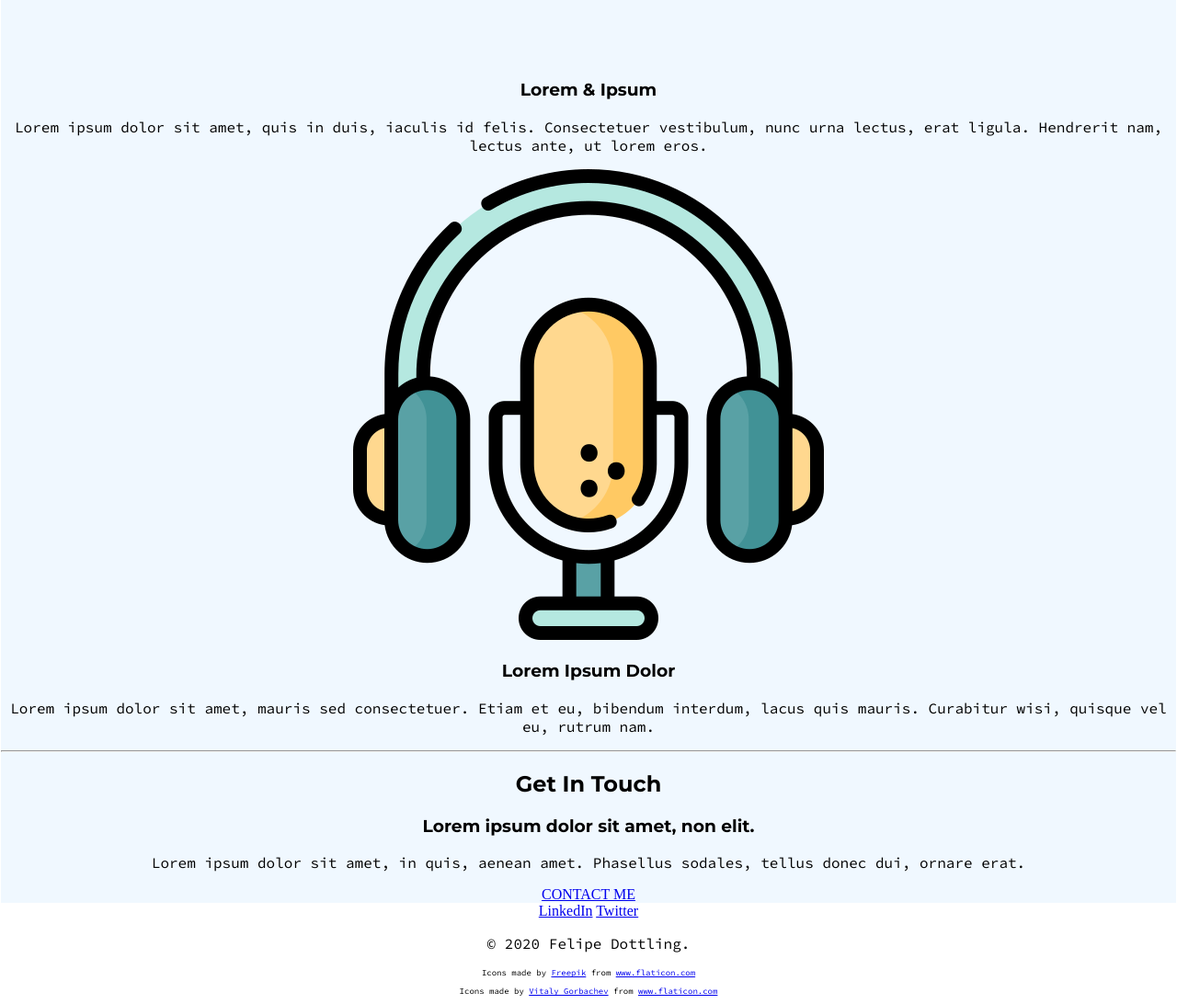
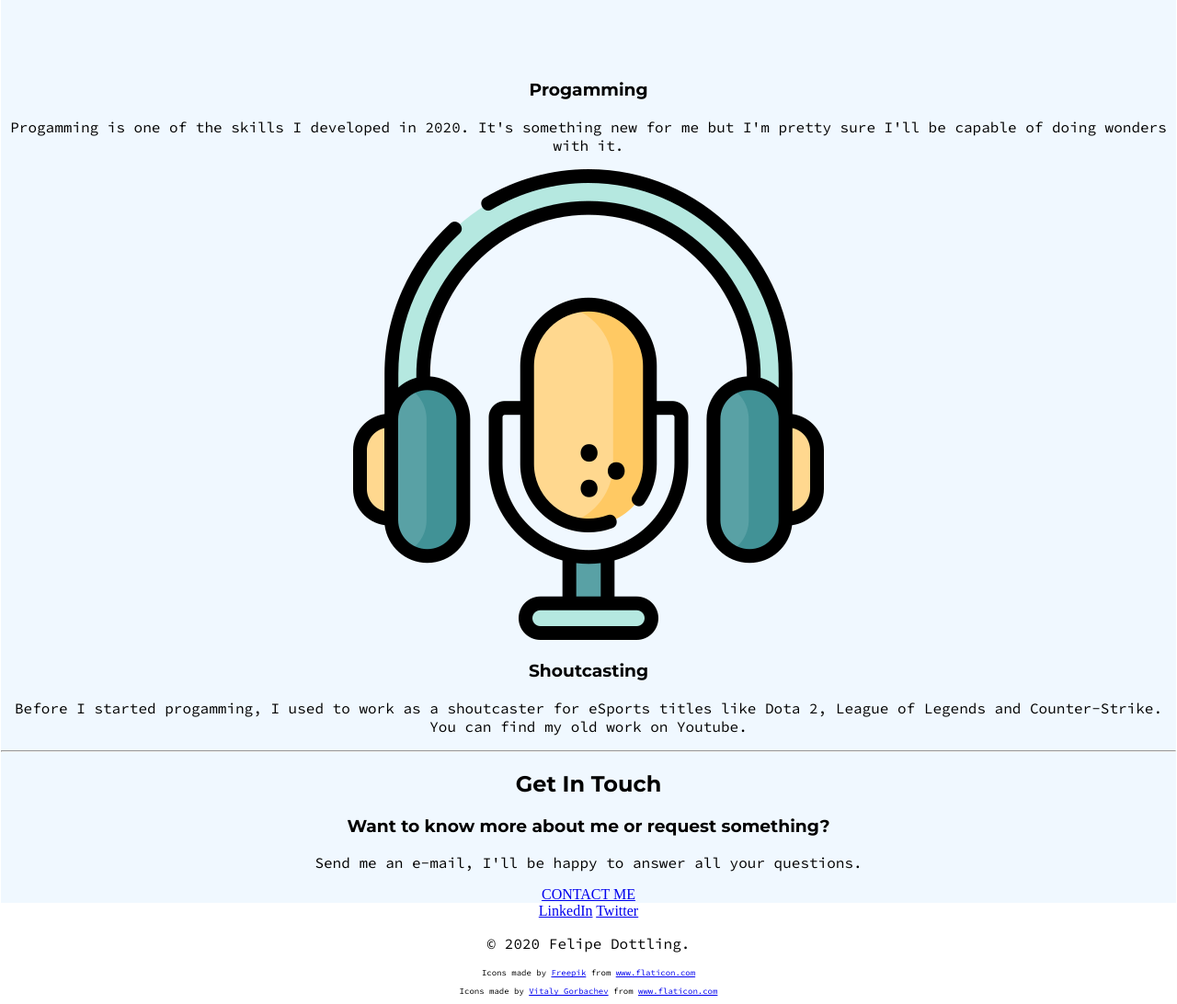
Before and after one commit to felipedott/cv, a plain HTML site: page index.html in a window 1280 px wide. Shown: the part 1500-2592 px from the top of the page at 92% size. Drawn offline with Linux system fonts and the light colour scheme.

Commit message:
Correct Text

```diff
--- a/index.html
+++ b/index.html
@@ -33,20 +33,20 @@
       <h2>My Skills.</h2>
       <div class="skill-row">
         <img class="laptop" src="images/laptop.png" alt="Laptop-Picture">
-        <h3>Lorem & Ipsum</h3>
-        <p>Lorem ipsum dolor sit amet, quis in duis, iaculis id felis. Consectetuer vestibulum, nunc urna lectus, erat ligula. Hendrerit nam, lectus ante, ut lorem eros.</p>
+        <h3>Progamming</h3>
+        <p>Progamming is one of the skills I developed in 2020. It's something new for me but I'm pretty sure I'll be capable of doing wonders with it.</p>
       </div>
       <div class="skill-row">
         <img class="microphone" src="images/podcast.png" alt="Microphone-Picture">
-        <h3>Lorem Ipsum Dolor</h3>
-        <p>Lorem ipsum dolor sit amet, mauris sed consectetuer. Etiam et eu, bibendum interdum, lacus quis mauris. Curabitur wisi, quisque vel eu, rutrum nam.</p>
+        <h3>Shoutcasting</h3>
+        <p>Before I started progamming, I used to work as a shoutcaster for eSports titles like Dota 2, League of Legends and Counter-Strike. You can find my old work on Youtube.</p>
       </div>
     </div>
     <hr>
     <div class="contact-me">
       <h2>Get In Touch</h2>
-      <h3>Lorem ipsum dolor sit amet, non elit.</h3>
-      <p>Lorem ipsum dolor sit amet, in quis, aenean amet. Phasellus sodales, tellus donec dui, ornare erat.</p>
+      <h3>Want to know more about me or request something?</h3>
+      <p>Send me an e-mail, I'll be happy to answer all your questions.</p>
       <a class="btn" href="mailto:felipedott@gmail.com">CONTACT ME</a>
     </div>
   </div>
```
